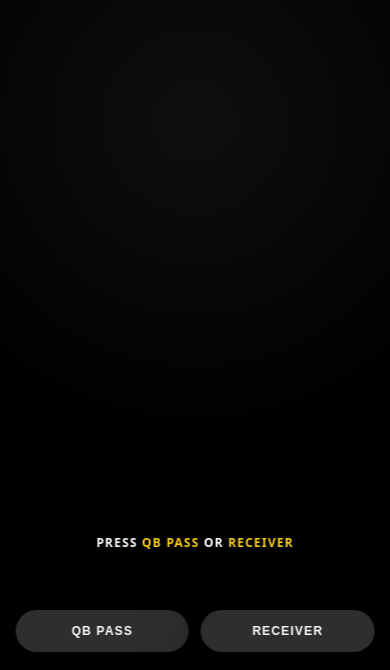
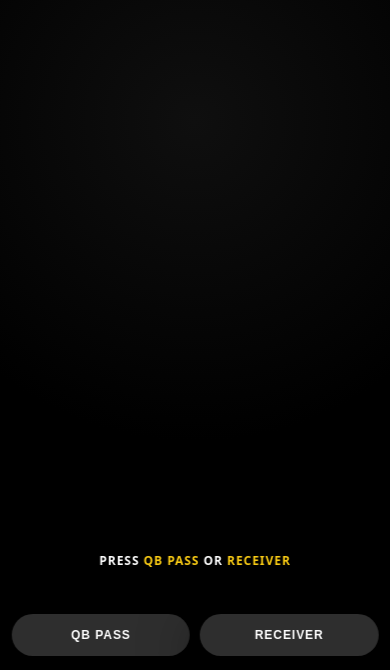
Before and after one commit to theproductbar/hot-seat-football, a website: page public/index.html in a window 390 px wide. Shown: the part 174-844 px from the top of the page. Drawn offline with Linux system fonts and the light colour scheme; no server answers.

Commit message:
Fix iPhone layout (safe area + viewport height)

```diff
--- a/public/index.html
+++ b/public/index.html
@@ -2,23 +2,39 @@
 <html lang="en">
 <head>
   <meta charset="UTF-8" />
-  <meta name="viewport" content="width=device-width, initial-scale=1"/>
+  <meta name="viewport" content="width=device-width, initial-scale=1, viewport-fit=cover"/>
   <title>Hot Seat Football — QB / Receiver Spinner</title>
 
   <style>
     * { box-sizing: border-box; margin: 0; padding: 0; }
 
+    html, body { height: 100%; }
+
     body{
-      width:100vw;height:100vh;
-      display:flex;justify-content:center;align-items:center;
-      background:#000;overflow:hidden;color:#fff;
+      width:100vw;
+      min-height:100vh;     /* fallback */
+      min-height:100dvh;    /* modern */
+      min-height:100svh;    /* iOS fix */
+      display:flex;
+      justify-content:center;
+      align-items:center;
+      background:#000;
+      overflow:hidden;
+      color:#fff;
       font-family:system-ui,-apple-system,BlinkMacSystemFont,"Segoe UI",sans-serif;
     }
 
     .stage{
-      position:relative;width:100vw;height:100vh;
-      display:flex;justify-content:center;align-items:center;
+      position:relative;
+      width:100vw;
+      height:100vh;         /* fallback */
+      height:100dvh;
+      height:100svh;
+      display:flex;
+      justify-content:center;
+      align-items:center;
       background:#000;
+      padding-bottom: env(safe-area-inset-bottom);
     }
 
     /* Image (NO STRETCH — iPhone-style contain) */
@@ -73,54 +89,49 @@
     .bottomPill{
       position:absolute;
       left:50%;
-      bottom:calc(108px + env(safe-area-inset-bottom)); /* above buttons + iPhone safe area */
       transform:translateX(-50%);
+      bottom: calc(92px + env(safe-area-inset-bottom)); /* above buttons */
       z-index:80;
 
       background:rgba(0,0,0,0.75);
       backdrop-filter: blur(10px);
-      padding:14px 16px;
+      padding:12px 14px;
       border-radius:999px;
       font-weight:900;
-      letter-spacing:0.12em;
+      letter-spacing:0.10em;
       text-transform:uppercase;
       box-shadow:0 18px 60px rgba(0,0,0,0.7);
       color:#fff;
 
-      width:min(92vw, 720px);   /* responsive width */
-      max-width:92vw;
+      width:min(94vw, 720px);
+      max-width:94vw;
       text-align:center;
 
       white-space:normal;       /* allow wrap */
       overflow-wrap:anywhere;   /* prevent cutoff */
-      line-height:1.25;
+      line-height:1.2;
     }
     .bottomPill .gold{ color:#facc15; }
 
     /* Controls (two buttons only) — MOBILE SAFE */
     .controls{
       position:absolute;
-      bottom:calc(18px + env(safe-area-inset-bottom));
       left:50%;
       transform:translateX(-50%);
+      bottom: calc(14px + env(safe-area-inset-bottom));
       display:flex;
-      gap:12px;
+      gap:10px;
       z-index:90;
 
-      width:min(92vw, 520px);   /* fit phones */
+      width:min(94vw, 520px);
       justify-content:center;
       pointer-events:auto;
-      flex-wrap:wrap;           /* allow wrap if needed */
+      flex-wrap:wrap;
     }
 
     button{
       appearance:none;border:none;cursor:pointer;
       border-radius:999px;
-
-      padding:18px 20px;
-      font-weight:900;
-      letter-spacing:0.12em;
-      text-transform:uppercase;
 
       background:rgba(255,255,255,0.18);
       color:#fff;
@@ -128,10 +139,15 @@
       box-shadow:0 18px 60px rgba(0,0,0,0.7);
       transition:transform 0.15s ease, background 0.15s ease, opacity 0.15s ease;
 
-      flex: 1 1 160px;          /* responsive */
-      min-width: 140px;         /* smaller than 220px so it won’t truncate */
+      flex: 1 1 160px;
+      min-width: 140px;
       max-width: 260px;
 
+      padding: 16px 16px;
+      font-weight:900;
+      letter-spacing:0.10em;
+      text-transform:uppercase;
+      font-size:13px;
       white-space:nowrap;
     }
     button:hover{ transform:translateY(-1px); background:rgba(255,255,255,0.24); }
@@ -142,7 +158,7 @@
       pointer-events:none;
     }
 
-    /* Your existing “fancy” touchdown flash (kept) */
+    /* Fancy touchdown flash (kept) */
     .flash {
       position:absolute;
       inset:0;
@@ -164,7 +180,7 @@
       100% { opacity:0; }
     }
 
-    /* ===== ULTRA-RELIABLE FULL-SCREEN WHITE FLASH (always visible) ===== */
+    /* Ultra-visible full-screen flash overlay */
     #tdFlash{
       position: fixed;
       inset: 0;
@@ -189,8 +205,15 @@
     /* Extra-tight phones */
     @media (max-width: 420px){
       .spinLabel{ font-size:12px; padding:14px 18px; }
-      .bottomPill{ font-size:12px; letter-spacing:0.10em; padding:12px 12px; }
-      button{ padding:14px 14px; font-size:12px; letter-spacing:0.10em; min-width:130px; }
+      .bottomPill{ font-size:12px; letter-spacing:0.08em; padding:10px 10px; }
+      button{ padding:14px 12px; font-size:12px; letter-spacing:0.08em; min-width:130px; }
+    }
+
+    /* Short screens (iPhone landscape / small height) */
+    @media (max-height: 740px){
+      .bottomPill{ bottom: calc(84px + env(safe-area-inset-bottom)); }
+      button{ padding: 14px 14px; font-size: 12px; }
+      .spinLabel{ font-size: 12px; padding: 14px 18px; }
     }
   </style>
 </head>
@@ -218,9 +241,9 @@
 
   <script>
     // ========= SETTINGS (edit here) =========
-    const SPIN_SPEED_MS = 90;       // how fast images change during spin
-    const QB_SPIN_MS = 2400;        // spin duration after QB PASS click
-    const RECEIVER_SPIN_MS = 2400;  // spin duration after RECEIVER click
+    const SPIN_SPEED_MS = 90;
+    const QB_SPIN_MS = 2400;
+    const RECEIVER_SPIN_MS = 2400;
     // =======================================
 
     const img = document.getElementById("image");
@@ -255,11 +278,9 @@
     async function getRandomImage(type){
       return await fetchJSON(`/api/random-image?type=${encodeURIComponent(type)}`);
     }
-
     async function getRandomPlayer(){
       return await fetchJSON(`/api/random-player`);
     }
-
     async function getRandomCatch(){
       return await fetchJSON(`/api/random-catch`);
     }
@@ -269,7 +290,6 @@
       void flash.offsetWidth;
       flash.classList.add("play");
     }
-
     function triggerTouchdownFlash(){
       tdFlash.classList.remove("flash");
       void tdFlash.offsetWidth;
@@ -289,7 +309,6 @@
       setButtonsDisabled(true);
 
       img.style.display = "block";
-
       spinLabel.textContent = (type === "QB") ? "QB PASSING…" : "CATCHING…";
       spinLabel.style.display = "block";
 
```
